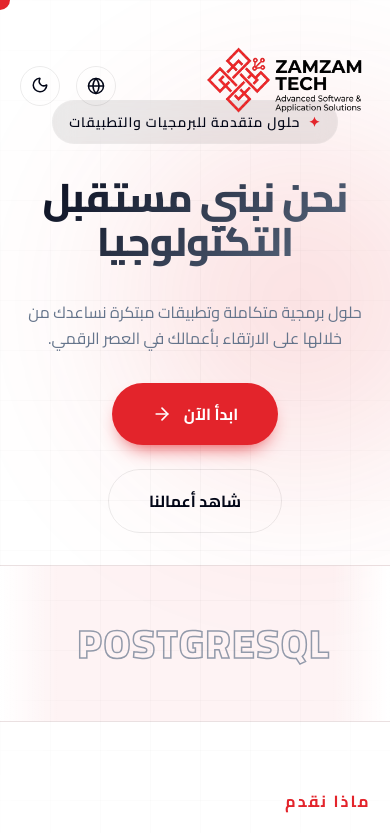
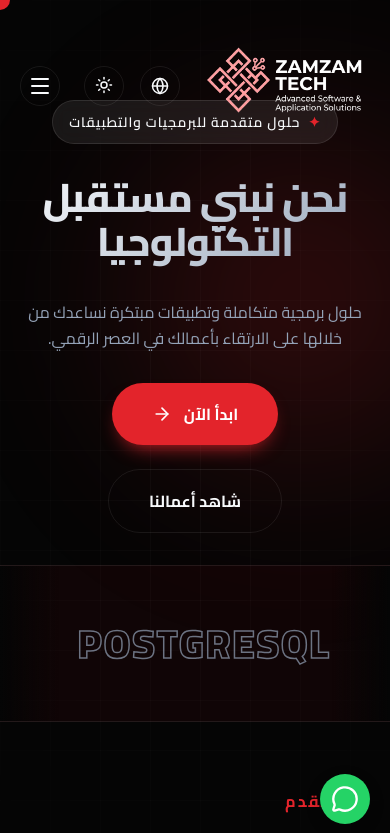
Before and after one commit to abdelrahmanDev006/zamzamtech, a React (Vite) app: page / in a window 390 px wide. Shown: the top 833 px of the page. Built offline with nearby package versions, Linux system fonts and the light colour scheme.

Commit message:
Add Mobile Menu, SEO Tags, and Floating Action Buttons

```diff
--- a/index.html
+++ b/index.html
@@ -4,7 +4,14 @@
     <meta charset="UTF-8" />
     <link rel="icon" type="image/png" href="/logo.png" />
     <meta name="viewport" content="width=device-width, initial-scale=1.0" />
-    <title>ZAMZAM TECH</title>
+    <title>Zamzam Tech | Advanced Software Solutions</title>
+    <meta name="description" content="Zamzam Tech provides comprehensive software solutions, desktop POS systems, and web applications tailored to elevate your business in the digital age." />
+    <meta property="og:title" content="Zamzam Tech | Software Solutions" />
+    <meta property="og:description" content="Comprehensive software solutions, native mobile apps, and robust backend architectures." />
+    <meta property="og:image" content="/zamzamtech/logo.png" />
+    <meta property="og:url" content="https://abdelrahmandev006.github.io/zamzamtech" />
+    <meta property="og:type" content="website" />
+    <meta name="twitter:card" content="summary_large_image" />
   </head>
   <body>
     <div id="root"></div>
--- a/src/App.tsx
+++ b/src/App.tsx
@@ -2,7 +2,7 @@ import React, { useState, useEffect } from 'react';
 import { HashRouter as BrowserRouter, Routes, Route, Link, useNavigate } from 'react-router-dom';
 import { useTranslation } from 'react-i18next';
 import { motion, useScroll, useTransform, AnimatePresence } from 'framer-motion';
-import { Sun, Moon, Globe, Monitor, Smartphone, Palette, Server, ArrowRight, Hexagon, Laptop, Phone } from 'lucide-react';
+import { Sun, Moon, Globe, Monitor, Smartphone, Palette, Server, ArrowRight, Hexagon, Laptop, Phone, Menu, X, ArrowUp, MessageCircle } from 'lucide-react';
 import { projectsData } from './data/projects';
 import ProjectDetails from './pages/ProjectDetails';
 
@@ -240,15 +240,16 @@ const Home = ({ setIsHovering }: any) => {
   );
 };
 
-function AppContent() {
+const AppContent = () => {
   const { t, i18n } = useTranslation();
-  const navigate = useNavigate();
-  const [theme, setTheme] = useState<'light' | 'dark'>('light');
+  const [theme, setTheme] = useState('dark');
+  const [isHovering, setIsHovering] = useState(false);
   const [scrolled, setScrolled] = useState(false);
-  const [isHovering, setIsHovering] = useState(false);
-
+  const [isMobileMenuOpen, setIsMobileMenuOpen] = useState(false);
+  const [showScrollTop, setShowScrollTop] = useState(false);
   const cursorRef = React.useRef<HTMLDivElement>(null);
   const lightRef = React.useRef<HTMLDivElement>(null);
+  const navigate = useNavigate();
 
   useEffect(() => {
     document.documentElement.setAttribute('data-theme', theme);
@@ -261,8 +262,13 @@ function AppContent() {
   useEffect(() => {
     const handleScroll = () => {
       setScrolled(window.scrollY > 50);
+      setShowScrollTop(window.scrollY > 500);
     };
+    window.addEventListener('scroll', handleScroll);
+    return () => window.removeEventListener('scroll', handleScroll);
+  }, []);
 
+  useEffect(() => {
     let animationFrameId: number;
     const handleMouseMove = (e: MouseEvent) => {
       animationFrameId = requestAnimationFrame(() => {
@@ -284,11 +290,9 @@ function AppContent() {
       });
     };
 
-    window.addEventListener('scroll', handleScroll, { passive: true });
     window.addEventListener('mousemove', handleMouseMove, { passive: true });
 
     return () => {
-      window.removeEventListener('scroll', handleScroll);
       window.removeEventListener('mousemove', handleMouseMove);
       if (animationFrameId) cancelAnimationFrame(animationFrameId);
     };
@@ -298,6 +302,7 @@ function AppContent() {
   const toggleLanguage = () => i18n.changeLanguage(i18n.language === 'en' ? 'ar' : 'en');
 
   const handleNavClick = (item: string) => {
+    setIsMobileMenuOpen(false);
     navigate('/');
     setTimeout(() => {
       if (item === 'home') window.scrollTo({ top: 0, behavior: 'smooth' });
@@ -375,8 +380,37 @@ function AppContent() {
                 </motion.div>
               </AnimatePresence>
             </button>
+            <button className="icon-btn mobile-toggle-btn" onClick={() => setIsMobileMenuOpen(!isMobileMenuOpen)}>
+              {isMobileMenuOpen ? <X size={24} /> : <Menu size={24} />}
+            </button>
           </motion.div>
         </div>
+
+        {/* Mobile Menu Overlay */}
+        <AnimatePresence>
+          {isMobileMenuOpen && (
+            <motion.div
+              className="mobile-menu"
+              initial={{ opacity: 0, y: -20 }}
+              animate={{ opacity: 1, y: 0 }}
+              exit={{ opacity: 0, y: -20 }}
+            >
+              <ul className="mobile-nav-links">
+                {['home', 'services', 'portfolio', 'contact'].map((item) => (
+                  <li key={item}>
+                    <button
+                      type="button"
+                      onClick={() => handleNavClick(item)}
+                      className="mobile-nav-link"
+                    >
+                      {t(`nav.${item}`)}
+                    </button>
+                  </li>
+                ))}
+              </ul>
+            </motion.div>
+          )}
+        </AnimatePresence>
       </nav>
 
       <Routes>
@@ -410,9 +444,39 @@ function AppContent() {
           </div>
         </div>
       </footer>
+
+      {/* Floating Buttons */}
+      <a
+        href="https://wa.me/201019688177"
+        target="_blank"
+        rel="noopener noreferrer"
+        className="floating-btn whatsapp-btn"
+        aria-label="Chat on WhatsApp"
+        onMouseEnter={() => setIsHovering(true)}
+        onMouseLeave={() => setIsHovering(false)}
+      >
+        <MessageCircle size={28} />
+      </a>
+
+      <AnimatePresence>
+        {showScrollTop && (
+          <motion.button
+            initial={{ opacity: 0, scale: 0.5 }}
+            animate={{ opacity: 1, scale: 1 }}
+            exit={{ opacity: 0, scale: 0.5 }}
+            onClick={() => window.scrollTo({ top: 0, behavior: 'smooth' })}
+            className="floating-btn scroll-top-btn"
+            aria-label="Scroll to top"
+            onMouseEnter={() => setIsHovering(true)}
+            onMouseLeave={() => setIsHovering(false)}
+          >
+            <ArrowUp size={24} />
+          </motion.button>
+        )}
+      </AnimatePresence>
     </>
   );
-}
+};
 
 export default function App() {
   return (
--- a/src/index.css
+++ b/src/index.css
@@ -222,9 +222,56 @@ h1, h2, h3, h4, h5, h6 {
   width: 100%;
 }
 [dir='rtl'] .nav-link::after {
-  right: 0; left: auto;
+  transform-origin: right;
 }
 
+/* Mobile Menu & Toggle */
+.mobile-toggle-btn {
+  display: none;
+}
+.mobile-menu {
+  display: none;
+}
+@media (max-width: 992px) {
+  .mobile-toggle-btn {
+    display: flex;
+    margin-left: 0.5rem;
+  }
+  [dir='rtl'] .mobile-toggle-btn { margin-left: 0; margin-right: 0.5rem; }
+
+  .mobile-menu {
+    display: block;
+    position: absolute;
+    top: 100%;
+    left: 0;
+    width: 100%;
+    background: var(--bg-main);
+    border-bottom: 1px solid var(--border-color);
+    padding: 1rem 0;
+    box-shadow: 0 10px 30px rgba(0,0,0,0.1);
+  }
+  .mobile-nav-links {
+    display: flex;
+    flex-direction: column;
+    align-items: center;
+    gap: 1.5rem;
+  }
+  .mobile-nav-link {
+    background: transparent;
+    border: none;
+    font-size: 1.2rem;
+    font-weight: 600;
+    color: var(--text-primary);
+    cursor: pointer;
+    font-family: inherit;
+    transition: color 0.3s;
+  }
+  .mobile-nav-link:hover {
+    color: var(--accent);
+  }
+}
+
+/* Premium Buttons */
 .nav-controls {
   display: flex;
   gap: 1rem;
@@ -649,6 +696,45 @@ textarea.form-input {
   border-top: 1px solid var(--border-color);
 }
 
+/* Floating Buttons */
+.floating-btn {
+  position: fixed;
+  z-index: 999;
+  width: 50px;
+  height: 50px;
+  border-radius: 50%;
+  display: flex;
+  align-items: center;
+  justify-content: center;
+  color: white;
+  cursor: pointer;
+  box-shadow: 0 5px 15px rgba(0,0,0,0.2);
+  transition: all 0.3s cubic-bezier(0.175, 0.885, 0.32, 1.275);
+  border: none;
+}
+.floating-btn:hover {
+  transform: scale(1.1) translateY(-5px);
+}
+.whatsapp-btn {
+  bottom: 20px;
+  left: 20px;
+  background-color: #25D366;
+  text-decoration: none;
+}
+[dir='rtl'] .whatsapp-btn {
+  left: auto;
+  right: 20px;
+}
+.scroll-top-btn {
+  bottom: 20px;
+  right: 20px;
+  background-color: var(--accent);
+}
+[dir='rtl'] .scroll-top-btn {
+  right: auto;
+  left: 20px;
+}
+
 @media (max-width: 992px) {
   .portfolio-grid { grid-template-columns: 1fr; }
   .contact-wrapper { grid-template-columns: 1fr; padding: 2rem; }
```
